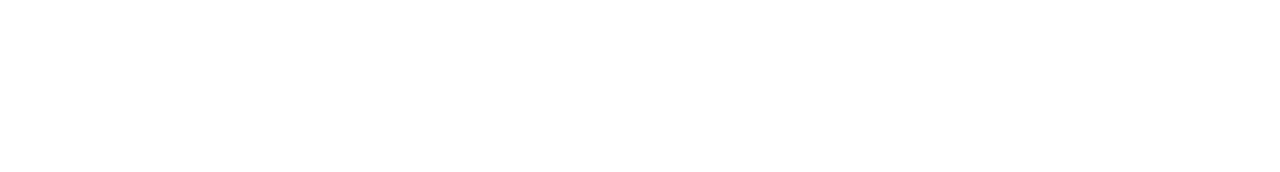
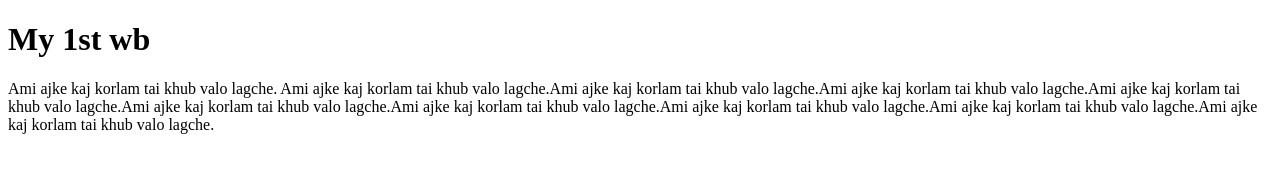
Before and after one commit to ebrahimkhan360/my-1st-repo-, a plain HTML site: page index.html in a window 1280 px wide. Drawn offline with Linux system fonts and the light colour scheme.

Commit message:
added headeer

```diff
--- a/index.html
+++ b/index.html
@@ -7,6 +7,9 @@
     <title>My 1st repo</title>
 </head>
 <body>
-
+    <h1>My 1st wb</h1>
+    <p>Ami ajke kaj korlam tai khub valo lagche.
+        Ami ajke kaj korlam tai khub valo lagche.Ami ajke kaj korlam tai khub valo lagche.Ami ajke kaj korlam tai khub valo lagche.Ami ajke kaj korlam tai khub valo lagche.Ami ajke kaj korlam tai khub valo lagche.Ami ajke kaj korlam tai khub valo lagche.Ami ajke kaj korlam tai khub valo lagche.Ami ajke kaj korlam tai khub valo lagche.Ami ajke kaj korlam tai khub valo lagche.
+    </p>
 </body>
 </html>
```
